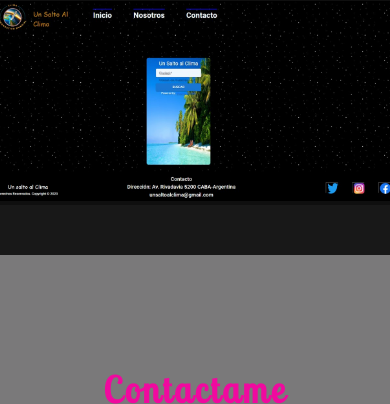
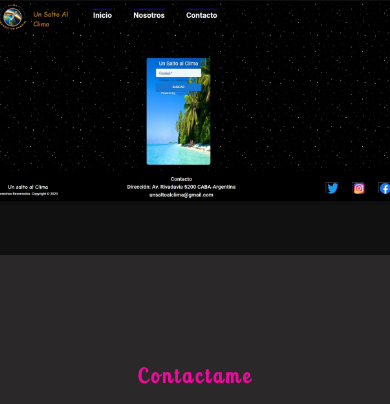
Before and after one commit to yosediaz/proyecto-2-cod-latam, a plain HTML site: page index.html in a window 390 px wide. Shown: the part 2758-3162 px from the top of the page. Drawn offline with Linux system fonts and the light colour scheme.

Commit message:
arreglos en cv y backgroun

```diff
--- a/css/styles.css
+++ b/css/styles.css
@@ -313,7 +313,7 @@ h4{
 }
 
 .iconos{
-    width: 100px;
+    width: 40px;
 
 }
 .grid-icons{
@@ -444,9 +444,7 @@ footer{
     }
 }
 @media (max-width: 858px){
-    body{
-        background-color: rgb(145, 121, 106);
-    }
+
     .checkbtn{
         display: block;
     }
@@ -561,9 +559,7 @@ footer{
 }
 
 @media (max-width: 1730px){
-    body{
-        background-color: rgb(139, 109, 190);
-    }
+
     .container{
         flex-direction: column;
         justify-content: center;
@@ -644,9 +640,7 @@ footer{
 }
 
 @media (max-width: 767px){
-    body{
-        background-color: rgba(59, 58, 60, 0.677);
-    }
+
     .section1{
         align-items: center;
         width: 300px;
@@ -672,4 +666,7 @@ footer{
     .iconos{
         width: 30px;
     }
+    h4{
+        font-size: 20px;
+    }
 }
--- a/index.html
+++ b/index.html
@@ -48,7 +48,7 @@
     <section >
 
         <div class="tamaño" >
-           <div class="bottom"> <a href="CV Yoselyn Díaz.pdf" download>Descarga mi CV </a> </div>
+           <div class="bottom"> <a href="CV YOSELYN DIAZ.pdf" download>Descarga mi CV </a> </div>
         </div>
 
     </section>
```
Also changed, not shown: 2 other files.
